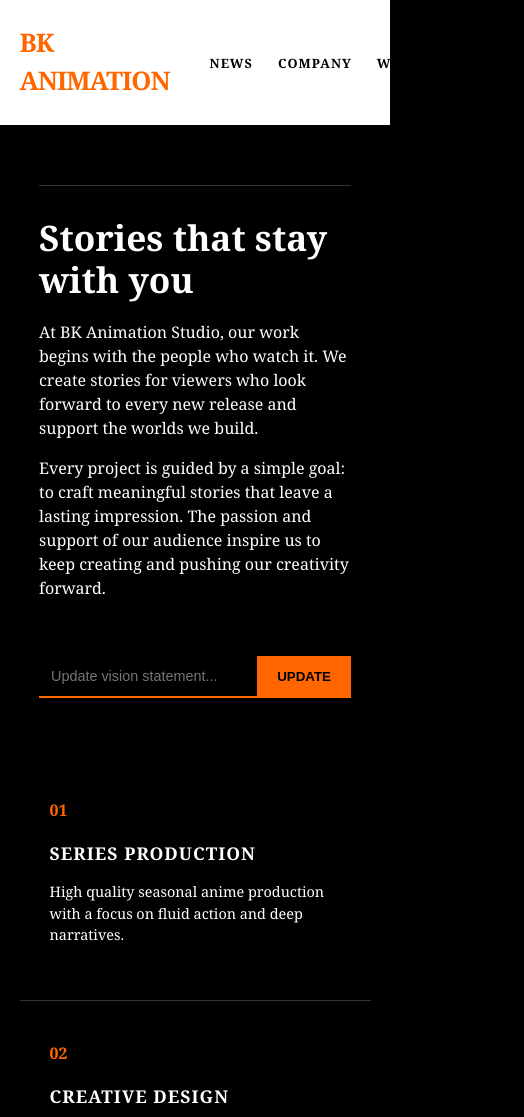
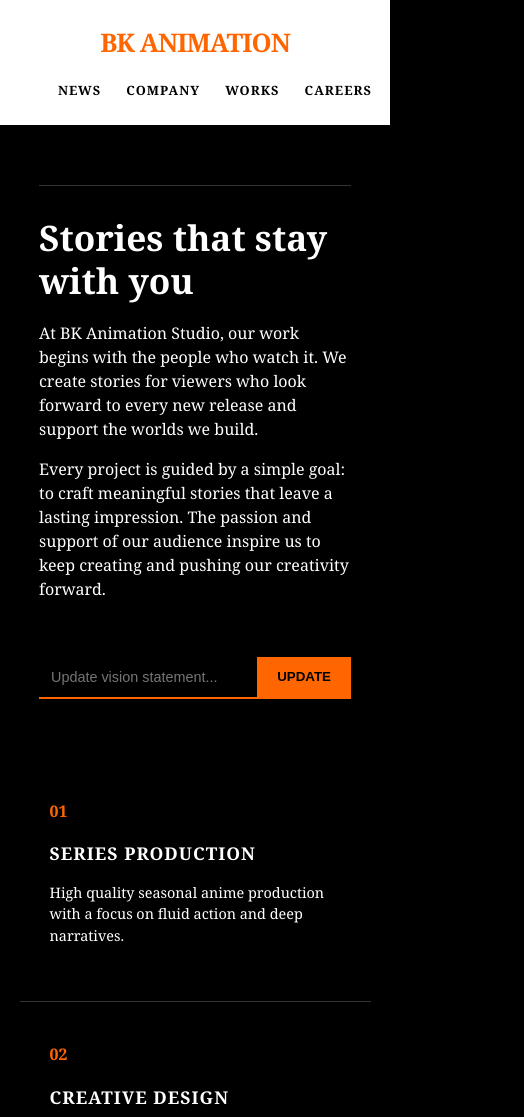
Before and after one commit to hientran20040303/Coding-Challenge-07, a plain HTML site: page index.html in a window 390 px wide. Shown: the top 1117 px of the page, 524 px wide, since content can reach past the window. Drawn offline with Linux system fonts and the light colour scheme.

Commit message:
Update mobile responsiveness in style.css

```diff
--- a/style.css
+++ b/style.css
@@ -162,3 +162,10 @@ footer {
     letter-spacing: 1px;
     margin-top: 5px;
 }
+
+/* Mobile responsive*/
+@media (max-width: 768px) {
+    header { flex-direction: column; gap: 15px; }
+    .vision-container { flex-direction: column; }
+    .vision-label { writing-mode: horizontal-tb; border-right: none; border-bottom: 1px solid var(--orange); }
+}
```
